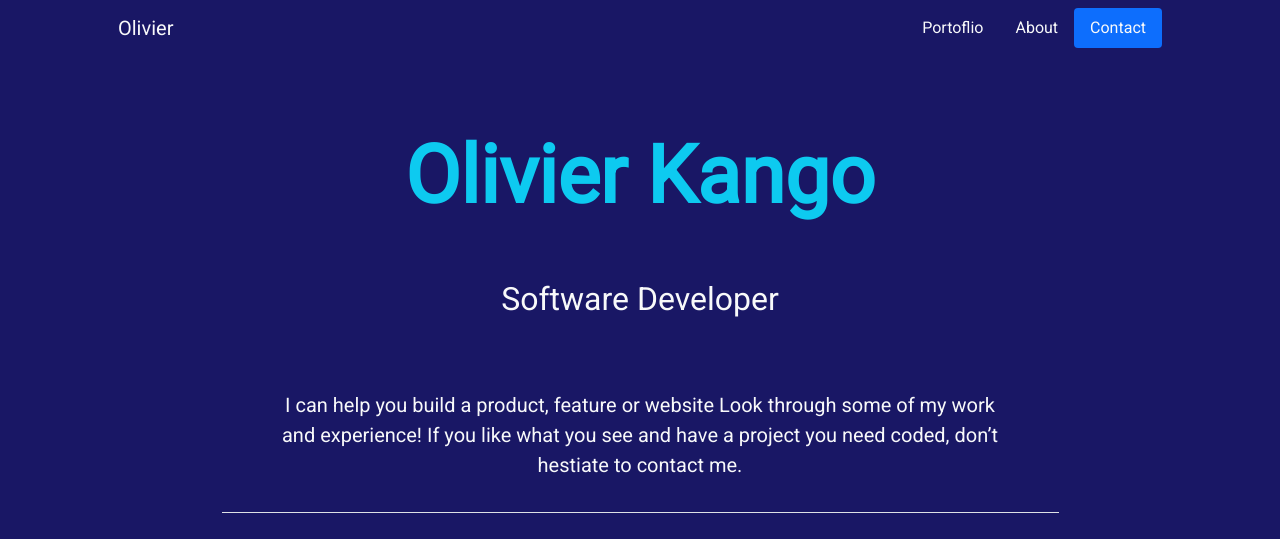
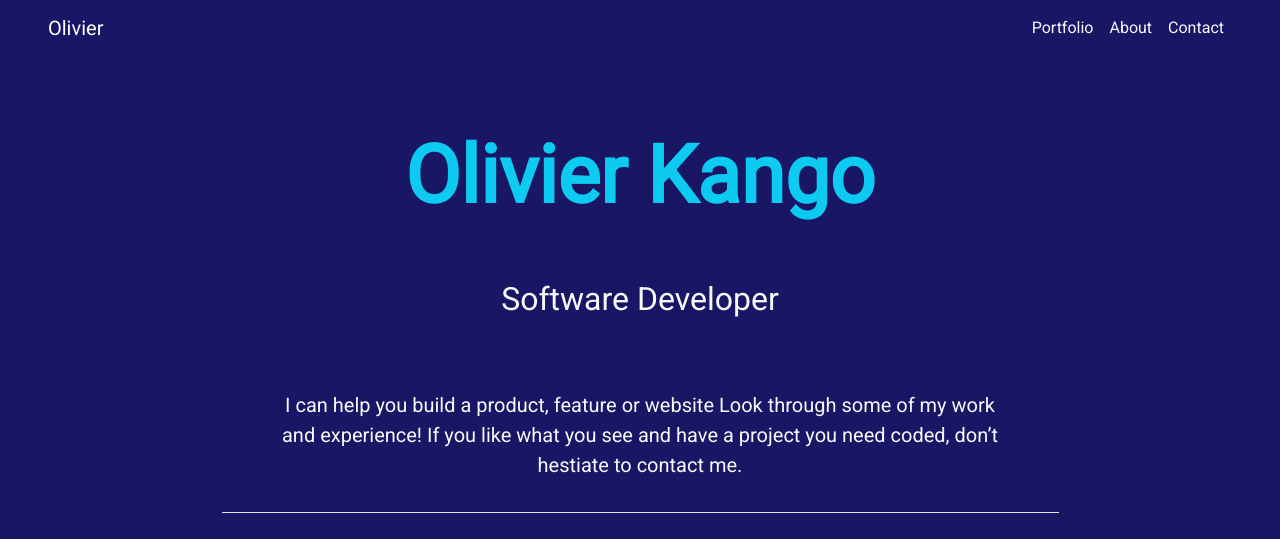
Before and after one commit to Olivier-Kango/Boostrap-Portfolio, a plain HTML site: page index.html in a window 1280 px wide. Shown: the top 539 px of the page. Drawn offline with nearby package versions, Linux system fonts and the light colour scheme.

Commit message:
Fixed the navbar to collapse

```diff
--- a/index.html
+++ b/index.html
@@ -5,7 +5,7 @@
   <meta http-equiv="X-UA-Compatible" content="IE=edge">
   <meta name="viewport" content="width=device-width, initial-scale=1.0">
   <title>Boostrap-Portfolio</title>
-  <link rel="stylesheet" href="style.css">
+  <link rel="stylesheet" href="styles.css">
   <link href='https://fonts.googleapis.com/css?family=Roboto' rel='stylesheet'>
   <link href="https://cdn.jsdelivr.net/npm/bootstrap@5.0.2/dist/css/bootstrap.min.css" rel="stylesheet" integrity="sha384-EVSTQN3/azprG1Anm3QDgpJLIm9Nao0Yz1ztcQTwFspd3yD65VohhpuuCOmLASjC" crossorigin="anonymous">
   <link rel="stylesheet" href="https://maxcdn.bootstrapcdn.com/font-awesome/4.7.0/css/font-awesome.min.css">
@@ -16,22 +16,30 @@
 <body style="font-family:'Roboto', sans-serif; background: #191765;" data-bs-spy="scroll" data-bs-target="#navbar-example2" data-bs-root-margin="0px 0px -40%" data-bs-smooth-scroll="true" class="scrollspy-example p-3 rounded-2" tabindex="0">
   <!-- Header -->
   <header class="px-5 mb-3">
-    <nav class="container navbar fixed-top px-5" style="background-color: #191765;" id="navbar-example2">
-      <!-- Logos -->
-      <a class="navbar-brand text-light" href="#">Olivier</a>
-      <!-- Menu List -->
-      <ul class="nav nav-pills">
-        <li class="nav-item">
-          <a class="nav-link text-light" aria-current="page" href="#scrollspyHeading1">Portoflio</a>
-        </li>
-        <li class="nav-item">
-          <a class="nav-link text-light" href="#scrollspyHeading2">About</a>
-        </li>
-        <li class="nav-item">
-          <a class="nav-link text-light" href="#scrollspyHeading3">Contact</a>
-        </li>
+    <nav class ="d-flex navbar navbar-expand-xl navbar-dark justify-content-between fixed-top px-5
+    " style="background-color: #191765;" id="navbar-example2"
+    >
+      <a class ="navbar-brand" href ="#"> Olivier </a>
+      <button class ="navbar-toggler" type ="button" data-toggle ="collapse" data-target ="#colNav">
+      <span class ="navbar-toggler-icon"></span>
+      </button>
+      <div class ="d-flex collapse navbar-collapse justify-content-end" id ="colNav">
+      <ul class ="navbar-nav">
+      <li class ="nav-item">
+      <a class ="nav-link text-light" href="#scrollspyHeading1
+      "> Portfolio </a>
+      </li>
+      <li class ="nav-item">
+      <a class ="nav-link text-light" href ="#scrollspyHeading2
+      "> About </a>
+      </li>
+      <li class ="nav-item">
+      <a class ="nav-link text-light" href ="#scrollspyHeading3
+      "> Contact </a>
+      </li>
       </ul>
-    </nav>
+      </div>
+      </nav>
   </header>
 
   <!-- Section -->
--- /dev/null
+++ b/styles.css
@@ -0,0 +1,5 @@
+@media (max-width: 1200px) {
+    .nav-item {
+        display: none;
+    }
+}
```
